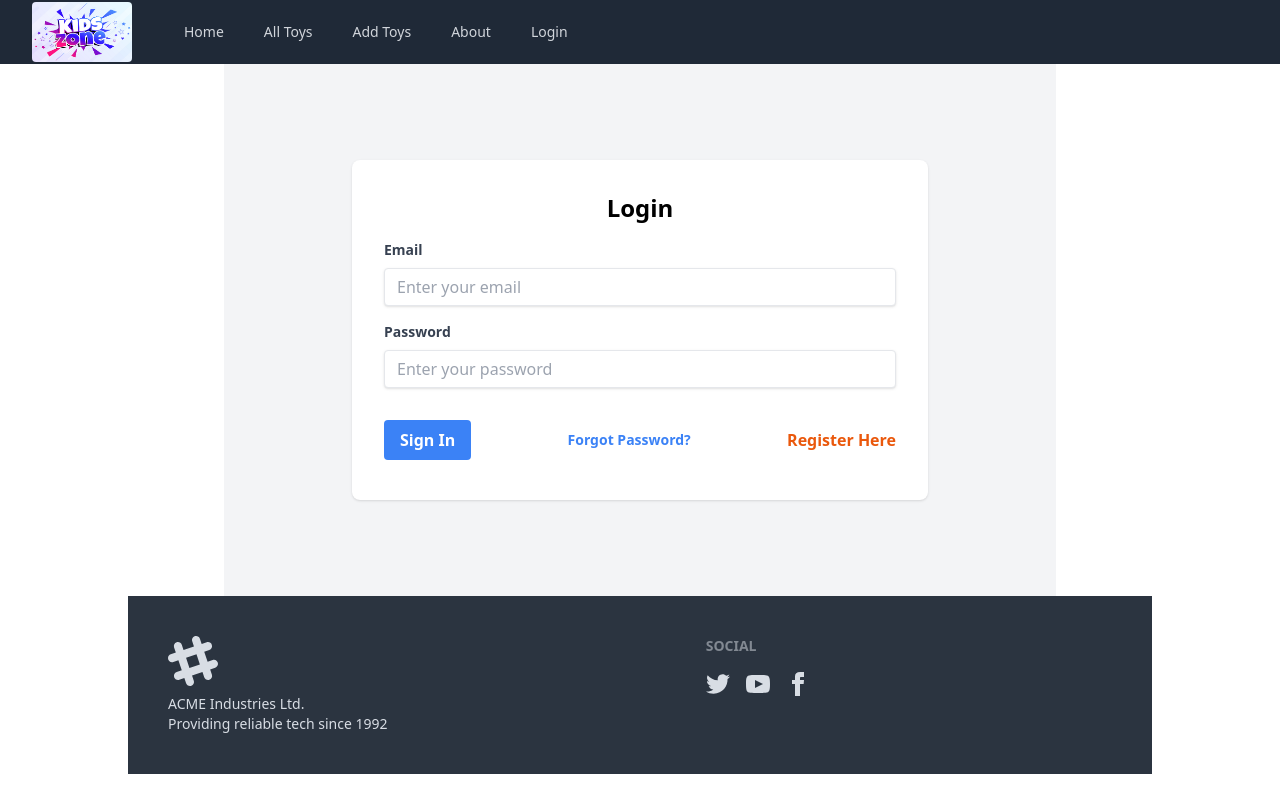
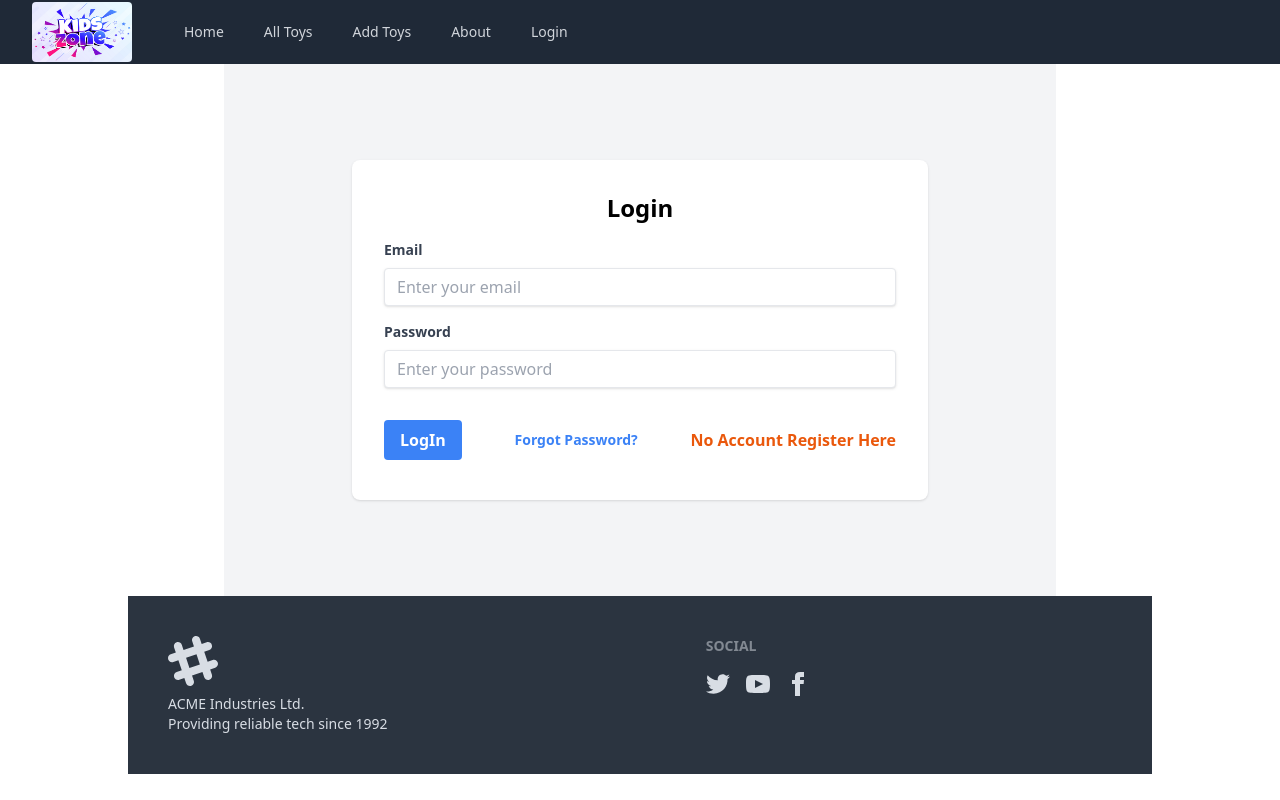
Before and after one commit to shawon33/Toy-Market-Client, a React (Vite) app: page /login in a window 1280 px wide. Built offline with nearby package versions, Linux system fonts and the light colour scheme.

Commit message:
some change login and register page for file stractur and now it is done

```diff
--- a/src/LayOut/Main.jsx
+++ b/src/LayOut/Main.jsx
@@ -1,7 +1,7 @@
 import React from 'react';
 import Navbar from '../Page/SharePage/NavBar/Navbar';
 import { Outlet } from 'react-router-dom';
-import Footer from '../Page/SharePage/Footer';
+import Footer from '../Page/SharePage/Footer/Footer';
 
 const Main = () => {
     return (
@@ -9,7 +9,6 @@ const Main = () => {
             <Navbar></Navbar>
             <Outlet></Outlet>
             <Footer></Footer>
-
         </div>
     );
 };
--- /dev/null
+++ b/src/Page/SharePage/Form/LogIn/LogIn.jsx
@@ -0,0 +1,42 @@
+import React from 'react';
+import { Link } from 'react-router-dom';
+
+const LogIn = () => {
+    return (
+        <div>
+            <div className='mx-56'>
+                <div class="bg-gray-100">
+                    <div class="flex justify-center items-center py-24 ">
+                        <div class="bg-white rounded-lg shadow p-8  max-w-xl w-full">
+                            <h2 class="text-2xl text-center font-bold mb-4 text-black">Login</h2>
+                            <form>
+                                <div class="mb-4">
+                                    <label class="block text-gray-700 text-sm font-bold mb-2" for="email">Email</label>
+                                    <input class="shadow appearance-none border rounded w-full py-2 px-3 text-gray-700 leading-tight focus:outline-none focus:shadow-outline"
+                                        id="email" type="email" placeholder="Enter your email" required />
+                                </div>
+                                <div class="mb-6">
+                                    <label class="block text-gray-700 text-sm font-bold mb-2" for="password">Password</label>
+                                    <input class="shadow appearance-none border rounded w-full py-2 px-3 text-gray-700 leading-tight focus:outline-none focus:shadow-outline"
+                                        id="password" type="password" placeholder="Enter your password" required />
+                                </div>
+                                <div class="flex items-center justify-between">
+                                    <button class="bg-blue-500 hover:bg-blue-700 text-white font-bold py-2 px-4 rounded focus:outline-none focus:shadow-outline"
+                                        type="button">
+                                        LogIn
+                                    </button>
+                                    <a class="inline-block align-baseline font-bold text-sm text-blue-500 hover:text-blue-800"
+                                        href="#">Forgot Password?</a>
+                                    <p className='my-4 text-center'> <Link className='text-orange-600 font-bold' to="/register">No Account Register Here</Link> </p>
+
+                                </div>
+                            </form>
+                        </div>
+                    </div>
+                </div>
+            </div>
+        </div>
+    );
+};
+
+export default LogIn;
--- a/src/Page/SharePage/NavBar/LogIn/Register/Register.jsx
+++ b/src/Page/SharePage/Form/Register/Register.jsx
@@ -1,4 +1,5 @@
 import React from 'react';
+import { Link } from 'react-router-dom';
 
 const Register = () => {
     return (
@@ -10,17 +11,17 @@ const Register = () => {
                         <div class="mb-4">
                             <label class="block text-gray-700 text-sm font-bold mb-2" for="name">Name</label>
                             <input class="shadow appearance-none border rounded w-full py-2 px-3 text-gray-700 leading-tight focus:outline-none focus:shadow-outline"
-                                id="name" type="text" placeholder="Enter your name" required/>
+                                id="name" type="text" placeholder="Enter your name" required />
                         </div>
                         <div class="mb-4">
                             <label class="block text-gray-700 text-sm font-bold mb-2" for="email">Email</label>
                             <input class="shadow appearance-none border rounded w-full py-2 px-3 text-gray-700 leading-tight focus:outline-none focus:shadow-outline"
-                                id="email" type="email" placeholder="Enter your email" required/>
+                                id="email" type="email" placeholder="Enter your email" required />
                         </div>
                         <div class="mb-6">
                             <label class="block text-gray-700 text-sm font-bold mb-2" for="password">Password</label>
                             <input class="shadow appearance-none border rounded w-full py-2 px-3 text-gray-700 leading-tight focus:outline-none focus:shadow-outline"
-                                id="password" type="password" placeholder="Enter your password" required/>
+                                id="password" type="password" placeholder="Enter your password" required />
                         </div>
                         <div class="flex items-center justify-between">
                             <button class="bg-blue-500 hover:bg-blue-700 text-white font-bold py-2 px-4 rounded focus:outline-none focus:shadow-outline"
@@ -28,6 +29,7 @@ const Register = () => {
                                 Register
                             </button>
                         </div>
+                        <p className='my-4 text-center'> <Link className='text-orange-600 font-bold' to="/logIn">Have a Account Login here </Link> </p>
                     </form>
                 </div>
             </div>
--- a/src/Page/SharePage/NavBar/LogIn/LogIn.jsx
+++ /dev/null
@@ -1,40 +0,0 @@
-import React from 'react';
-import { Link } from 'react-router-dom';
-
-const LogIn = () => {
-    return (
-        <div className='mx-56'>
-            <div class="bg-gray-100">
-                <div class="flex justify-center items-center py-24 ">
-                    <div class="bg-white rounded-lg shadow p-8  max-w-xl w-full">
-                        <h2 class="text-2xl text-center font-bold mb-4 text-black">Login</h2>
-                        <form>
-                            <div class="mb-4">
-                                <label class="block text-gray-700 text-sm font-bold mb-2" for="email">Email</label>
-                                <input class="shadow appearance-none border rounded w-full py-2 px-3 text-gray-700 leading-tight focus:outline-none focus:shadow-outline"
-                                    id="email" type="email" placeholder="Enter your email" required/>
-                            </div>
-                            <div class="mb-6">
-                                <label class="block text-gray-700 text-sm font-bold mb-2" for="password">Password</label>
-                                <input class="shadow appearance-none border rounded w-full py-2 px-3 text-gray-700 leading-tight focus:outline-none focus:shadow-outline"
-                                    id="password" type="password" placeholder="Enter your password"required />
-                            </div>
-                            <div class="flex items-center justify-between">
-                                <button class="bg-blue-500 hover:bg-blue-700 text-white font-bold py-2 px-4 rounded focus:outline-none focus:shadow-outline"
-                                    type="button">
-                                    Sign In
-                                </button>
-                                <a class="inline-block align-baseline font-bold text-sm text-blue-500 hover:text-blue-800"
-                                    href="#">Forgot Password?</a>
-                                <p className='my-4 text-center'> <Link className='text-orange-600 font-bold' to="/register">Register Here</Link> </p>
-
-                            </div>
-                        </form>
-                    </div>
-                </div>
-            </div>
-        </div>
-    );
-};
-
-export default LogIn;
--- a/src/Route/Route.jsx
+++ b/src/Route/Route.jsx
@@ -1,7 +1,8 @@
 import { createBrowserRouter } from "react-router-dom";
 import Main from "../LayOut/Main";
-import LogIn from "../Page/SharePage/NavBar/LogIn/LogIn";
-import Register from "../Page/SharePage/NavBar/LogIn/Register/Register";
+
+import LogIn from "../Page/SharePage/Form/LogIn/LogIn";
+import Register from "../Page/SharePage/Form/Register/Register";
 
 const router = createBrowserRouter([
     {
```
Also changed, not shown: src/Page/SharePage/Footer/Footer.jsx (renamed from src/Page/SharePage/Footer.jsx).
